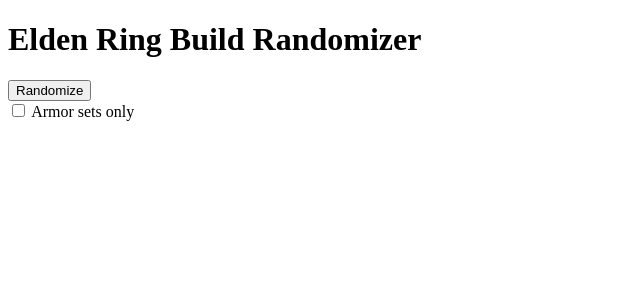
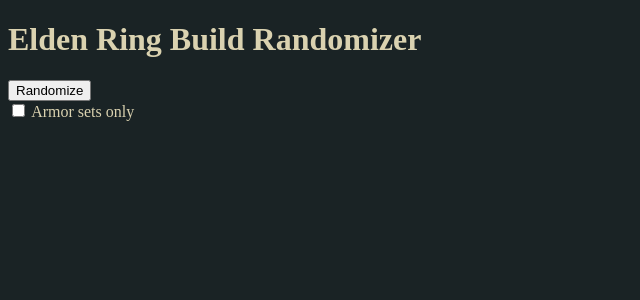
Before and after one commit to ndoniyor/elden-ring-build-randomizer-beta, a Flask app: page / in a window 1280 px wide. Shown: the top 300 px of the page, without its empty margins (0-640 px from the left). Run offline with Flask 2, Linux system fonts and the light colour scheme.

Commit message:
updated colors in css

```diff
--- a/web/static/css/style.css
+++ b/web/static/css/style.css
@@ -19,3 +19,13 @@
     width: 200px;
     height: 200px;
 }
+
+body{
+    color: #dad2b0;
+    background-color: #1a2325;
+}
+
+#header-title{
+    font-family: Mantinia;
+    src: url('./Mantinia\ Regular.otf') format('otf');
+}
--- a/web/templates/index.html
+++ b/web/templates/index.html
@@ -7,8 +7,8 @@
     <title>Home</title>
     <link rel="stylesheet" href="{{ url_for('static', filename='css/style.css') }}">
 </head>
-<body>
-    <h1>Elden Ring Build Randomizer</h1>
+<body class="page">
+    <h1 id="header-title">Elden Ring Build Randomizer</h1>
     <div class="btn">
         <form method="POST", action="\randomize">
             <input type="submit" value="Randomize"><br>
@@ -73,9 +73,7 @@
             </table>
             <hr>
             <table class="spells">
-                <tr>
-                    <th>Spells</th>
-                </tr>
+                <th>Spells</th>
                 <tr>
                     {% for spell in spells %}
                         <td>{{ spell.name }}</td>
```
Also changed, not shown: README.md, web/static/css/Mantinia Regular.otf (added).
